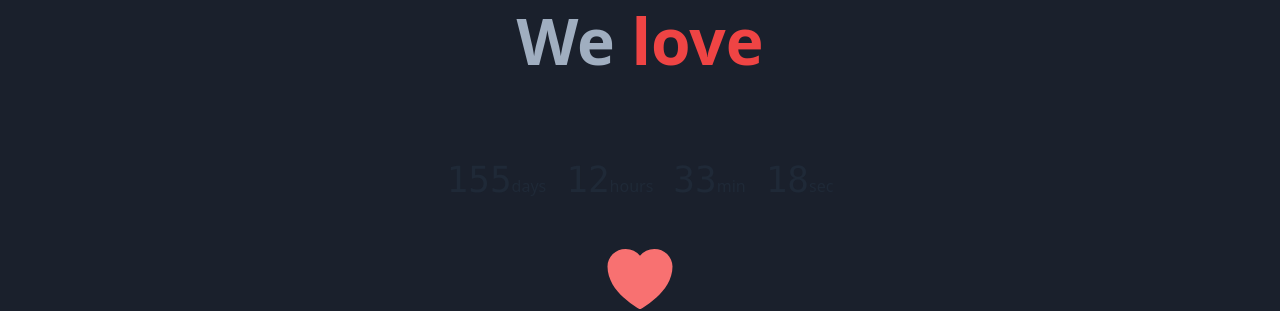
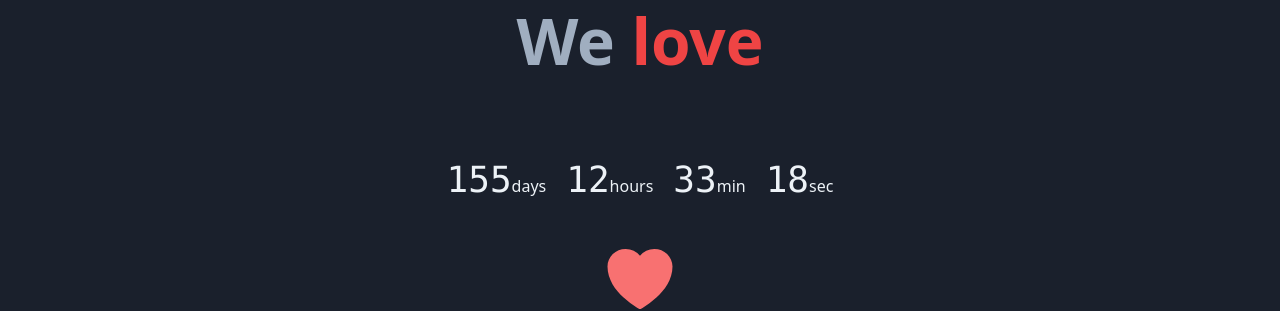
Before and after one commit to trinhcuong297/loveBox, a Next.js app: page / in a window 1280 px wide. Shown: the part 1060-1371 px from the top of the page. Built offline with nearby package versions, Linux system fonts and the light colour scheme.

Commit message:
addTimer

```diff
--- a/src/home/timer.tsx
+++ b/src/home/timer.tsx
@@ -36,7 +36,7 @@ export default function Timer() {
           We <span className="text-red-500">love</span>
         </h1>
       </div>
-      <div className="w-full flex justify-center p-8">
+      <div className="w-full flex justify-center p-8 text-gray-200">
         <div className="flex gap-5">
           <div>
             <span className="font-mono text-4xl">
```
